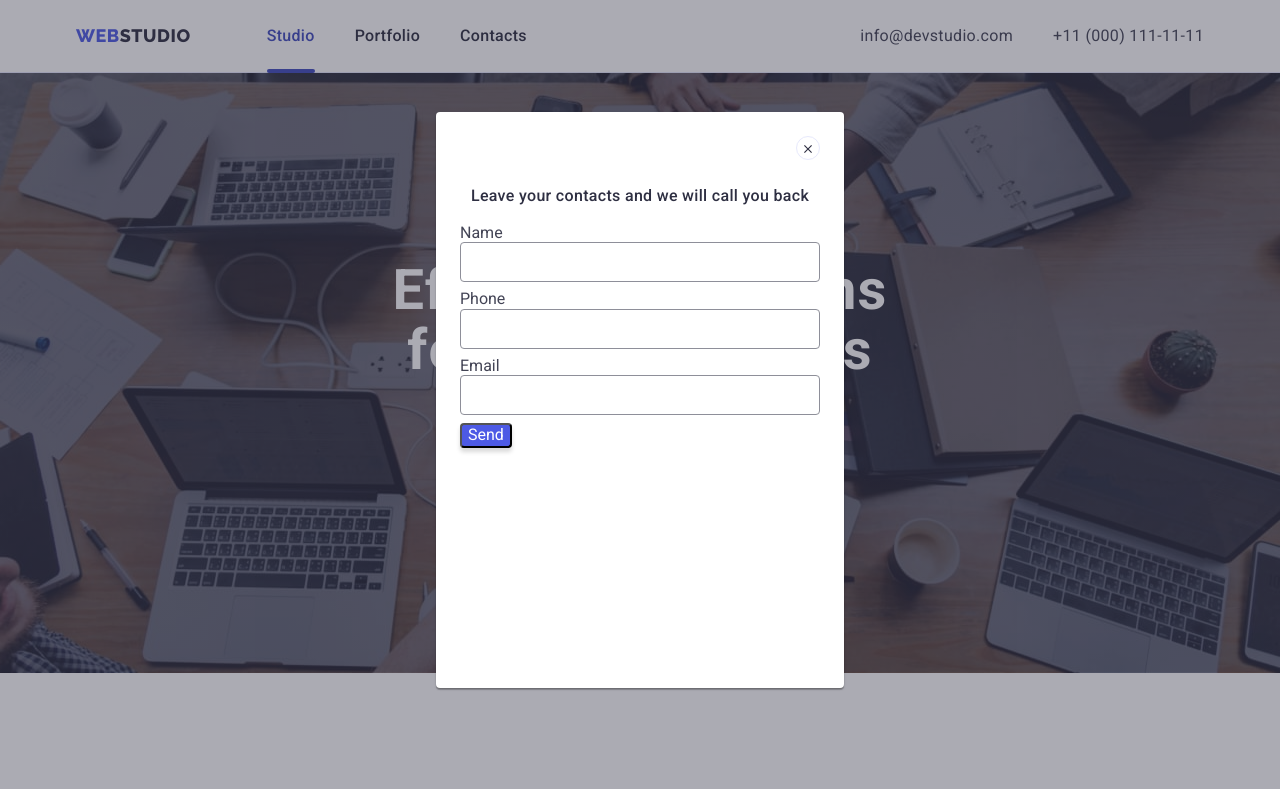
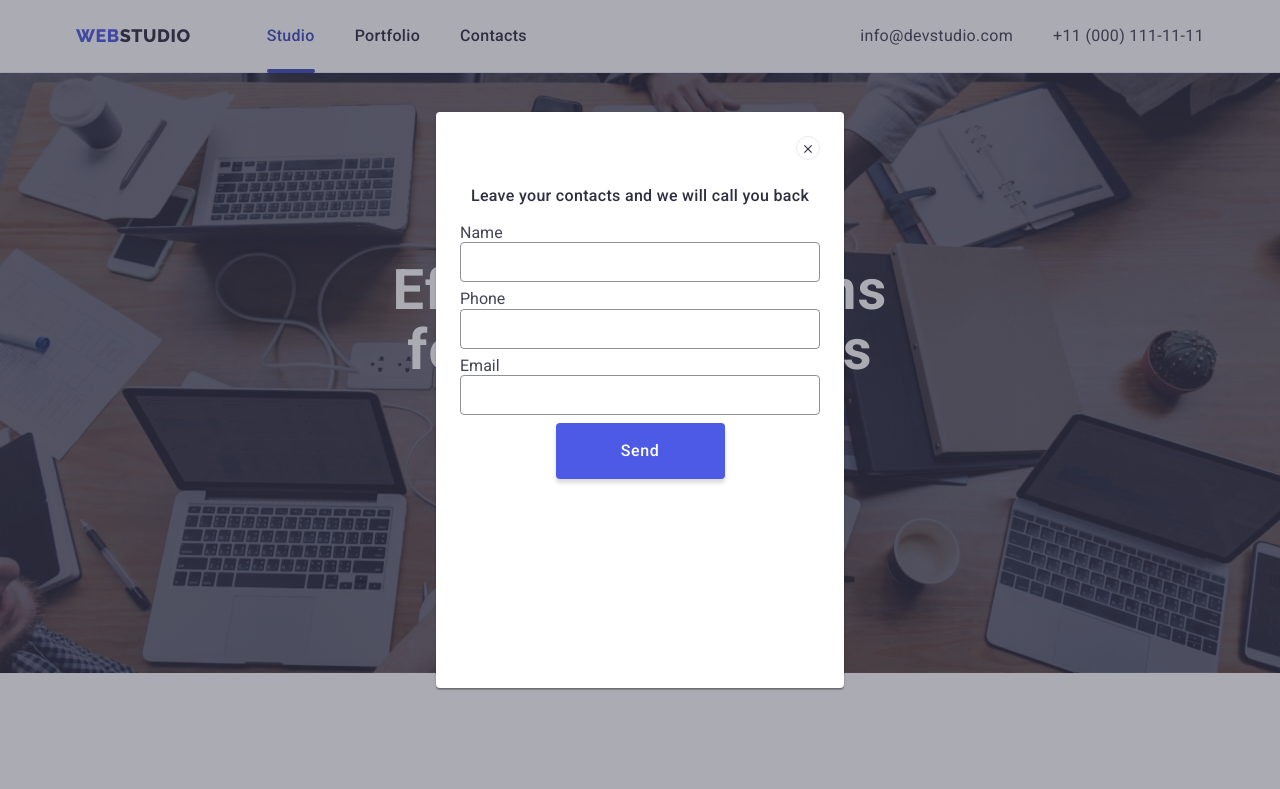
Before and after one commit to VasylynaMelnykovych/goit-markup-hw-06, a plain HTML site: page index.html in a window 1280 px wide. Both pictures are taken after a click on the button "Order Service". Shown: the top 789 px of the page. Drawn offline with nearby package versions, Linux system fonts and the light colour scheme.

Commit message:
update styles.css

```diff
--- a/css/styles.css
+++ b/css/styles.css
@@ -462,6 +462,10 @@ button {
   padding-left: 16px;
 }
 
+input[type="email"].subscribe-input::placeholder {
+  color: var(--primary-white-color);
+}
+
 .subscribe-btn {
   display: flex;
   gap: 16px;
@@ -677,9 +681,27 @@ button {
 }
 
 .modal-submit-btn {
+  display: block;
+  width: 169px;
+  height: 56px;
+  margin: 0 auto;
+  text-align: center;
+  padding: 16px 32px;
+
   color: var(--primary-white-color);
   background-color: var(--accent-color);
+  border: none;
+  border-radius: 4px;
+  font-weight: 500;
+  font-size: 16px;
+  line-height: 1.5;
+  letter-spacing: 0.04em;
   box-shadow: 0px 4px 4px rgba(0, 0, 0, 0.15);
-  border-radius: 4px;
+  transition: background-color 250ms cubic-bezier(0.4, 0, 0.2, 1);
+}
+
+.modal-submit-btn:hover,
+.modal-submit-btn:focus {
+  background-color: var(--pointing-state-color);
 }
 /* ================== /MODAL WINDOW =================== */ ;
```
